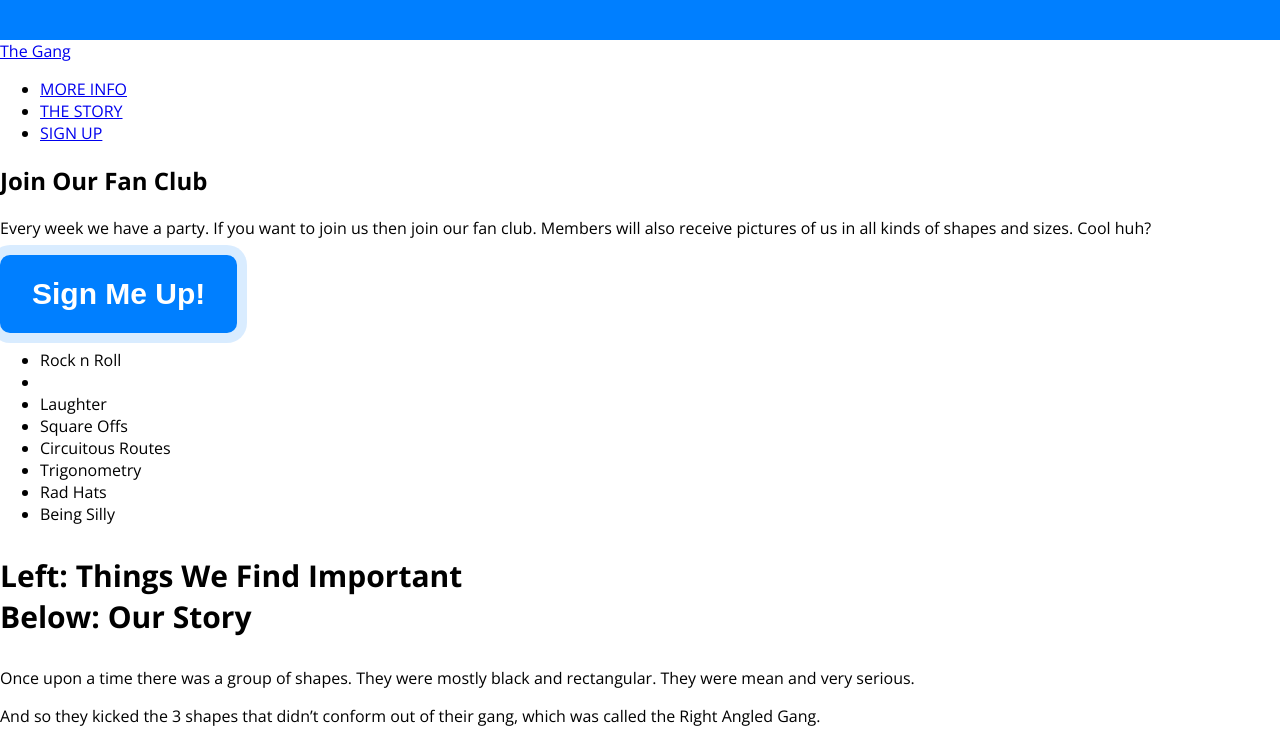
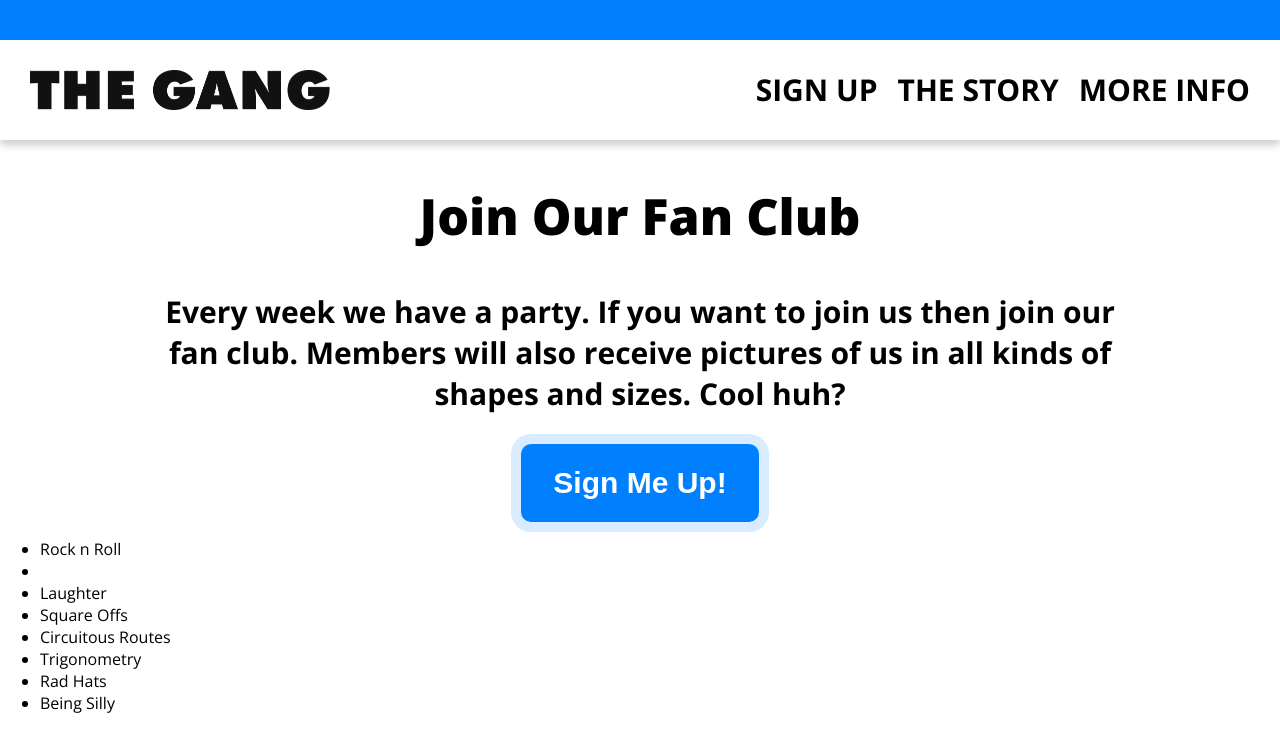
Before and after one commit to martynabehrendt/funny-www, a plain HTML site: page index.html in a window 1280 px wide. Shown: the part 760-1490 px from the top of the page. Drawn offline with nearby package versions, Linux system fonts and the light colour scheme.

Commit message:
nav and read more styling

```diff
--- a/css-reset.css
+++ /dev/null
@@ -1,43 +0,0 @@
-html, body, div, span, applet, object, iframe,
-h1, h2, h3, h4, h5, h6, p, blockquote, pre,
-a, abbr, acronym, address, big, cite, code,
-del, dfn, em, img, ins, kbd, q, s, samp,
-small, strike, strong, sub, sup, tt, var,
-b, u, i, center,
-dl, dt, dd, ol, ul, li,
-fieldset, form, label, legend,
-table, caption, tbody, tfoot, thead, tr, th, td,
-article, aside, canvas, details, embed,
-figure, figcaption, footer, header, hgroup,
-menu, nav, output, ruby, section, summary,
-time, mark, audio, video {
-	margin: 0;
-	padding: 0;
-	border: 0;
-	font-size: 100%;
-	font: inherit;
-	vertical-align: baseline;
-}
-/* HTML5 display-role reset for older browsers */
-article, aside, details, figcaption, figure,
-footer, header, hgroup, menu, nav, section {
-	display: block;
-}
-body {
-	line-height: 1;
-}
-ol, ul {
-	list-style: none;
-}
-blockquote, q {
-	quotes: none;
-}
-blockquote:before, blockquote:after,
-q:before, q:after {
-	content: '';
-	content: none;
-}
-table {
-	border-collapse: collapse;
-	border-spacing: 0;
-}
--- a/index.html
+++ b/index.html
@@ -28,24 +28,28 @@
         <div class="character2"></div>
         <div class="character3"></div>
     </div>
+
+    <div id="more-info"></div>
+
     <nav>
         <a href="#" class="logo">The Gang</a>
         <ul>
 
-            <li><a href="#">MORE INFO</a></li>
+            <li><a href="#more-info">MORE INFO</a></li>
             <li><a href="#story">THE STORY</a></li>
             <li><a href="#">SIGN UP</a></li>
 
         </ul>
 
     </nav>
-    <div class="more-info" id="more-info">
-        <h2>Join Our Fan Club</h2>
-        <p>Every week we have <span class="highlight">a party.</span> If you want to join us then join our fan club.
-            Members will also receive pictures of us in all kinds of shapes and sizes. Cool huh?</p>
-        <button class="cta">Sign Me Up!</button>
+    <div class="more-info">
+        <div class="wrapper">
+            <h2>Join Our Fan Club</h2>
+            <p>Every week we have <span class="highlight">a party.</span> If you want to join us then join our fan club.
+                Members will also receive pictures of us in all kinds of shapes and sizes. Cool huh?</p>
+            <button class="cta">Sign Me Up!</button>
 
-
+        </div>
     </div>
     <div class="sep">
 
@@ -61,12 +65,16 @@
             <li class="blue">Rad Hats</li>
             <li class="yellow">Being Silly</li>
         </ul>
-        <h3>Left: Things We Find Important<br/>Below: Our Story</h3>
-        <p>Once upon a time there was a group of shapes. They were mostly black and rectangular. They were mean and very serious.</p>
+        <h3>Left: Things We Find Important<br />Below: Our Story</h3>
+        <p>Once upon a time there was a group of shapes. They were mostly black and rectangular. They were mean and very
+            serious.</p>
 
-        <p>And so they kicked the 3 shapes that didn’t conform out of their gang, which was called the Right Angled Gang.</p>
+        <p>And so they kicked the 3 shapes that didn’t conform out of their gang, which was called the Right Angled
+            Gang.</p>
 
-        <p>And so these 3 shapes were very sad, but found great joy and comfort being around each other. They soon started having a lot of fun, started rocking and rolling, started being silly, and became the most well-known shape gang in the universe.</p>
+        <p>And so these 3 shapes were very sad, but found great joy and comfort being around each other. They soon
+            started having a lot of fun, started rocking and rolling, started being silly, and became the most
+            well-known shape gang in the universe.</p>
 
         <p>They even started making fun of squares and rectangles in what they like to call ‘Square Offs’!</p>
 
--- a/style.css
+++ b/style.css
@@ -1,6 +1,7 @@
 @import url('https://fonts.googleapis.com/css2?family=Open+Sans:wght@400;700;800&display=swap');
 
-body, html{
+body,
+html {
     font-family: 'Open Sans', sans-serif;
     padding: 0;
     margin: 0;
@@ -8,89 +9,144 @@ body, html{
 
 
 
-
-
-
-h1{
+h1 {
     font-weight: 800;
     font-size: 50px;
 
 }
 
-h3{
+h2 {
+    font-weight: 800;
+    font-size: 50px;
+
+}
+
+h3 {
     font-weight: bold;
     font-size: 30px;
 }
 
-h4{
+h4 {
     margin: 0;
     font-weight: bold;
     font-size: 20px;
 }
 
-.wrapper{
+nav{
+height: 100px;
+background-color: white;
+box-shadow: 0 5px 8px rgba(0, 0, 0, 0.20);
+position: sticky;
+top: 0;
+
+}
+
+nav .logo{
+display: block;
+width: 300px;
+height: 40px;
+position: absolute; top: 50%; left: 30px;
+margin-top: -20px;
+background: url(images/logo.png) no-repeat 0 0;
+background-size: 100%;
+overflow: hidden;
+text-indent: -999px;
+}
+
+nav ul{
+    padding: 0 20px 0 0;
+    margin: 0;
+}
+
+nav ul li{
+    padding: 0;
+    margin: 0;
+    display: block;
+    float:right
+}
+
+nav ul li a{
+display: block;
+height: 100%;
+box-sizing: border-box;
+font-size: 30px;
+font-weight: bold;
+color: black;
+text-decoration: none;
+padding: 35px 10px;
+line-height: 1;
+}
+
+
+.wrapper {
     width: 960px;
     margin: 0 auto;
 }
 
-.hero-banner{
+.hero-banner {
     background-color: #007FFF;
     min-height: 100vh;
-padding: 50px 20px;
+    padding: 80px 50px;
     box-sizing: border-box;
     position: relative;
     overflow: hidden;
 }
 
 .hero-banner h4,
-.hero-banner h4 a{
+.hero-banner h4 a {
     color: white;
     margin: 0;
 }
 
-.hero-banner h3{
+.hero-banner h3 {
     color: white;
     margin: 0;
     margin-bottom: 35px;
 }
 
-.hero-banner h1{
+.hero-banner h1 {
     color: white;
     margin-top: 14px;
     margin-bottom: 20px;
 }
 
 
-.character1{
+.character1 {
     background: url(images/character1.png) no-repeat 0 0;
     background-size: 100%;
     width: 363px;
     height: 344px;
-    position: absolute; top: 10%; right: 10%;
+    position: absolute;
+    top: 10%;
+    right: 10%;
     transform: rotate(15deg);
 
 }
 
-.character2{
+.character2 {
     background: url(images/character2.png) no-repeat 0 0;
     background-size: 100%;
     width: 309px;
     height: 371px;
-    position: absolute; top: 213px; right: 277px;
+    position: absolute;
+    top: 213px;
+    right: 277px;
 
 }
 
-.character3{
+.character3 {
     background: url(images/character3.png) no-repeat 0 0;
     background-size: 100%;
     width: 297px;
     height: 286px;
-    position: absolute; bottom: 5%; right: 109px;
+    position: absolute;
+    bottom: 5%;
+    right: 109px;
 
 }
 
 a.cta,
-button.cta{
+button.cta {
     font-size: 30px;
     font-weight: bold;
     color: white;
@@ -105,15 +161,26 @@ button.cta{
 }
 
 a.cta.alt,
-button.cta.alt{
+button.cta.alt {
     font-size: 30px;
     font-weight: bold;
     color: black;
     background: #FFD400;
     display: inline-block;
-    box-shadow: 0 0 0 10px  rgba(0, 0, 0, 0.15);
+    box-shadow: 0 0 0 10px rgba(0, 0, 0, 0.15);
     padding: 20px 30px;
     border-radius: 10px;
     text-decoration: none;
 
 }
+
+.more-info{
+text-align: center;
+
+}
+
+p{
+font-weight: bold;
+font-size: 30px;
+margin: 30px 0;
+}
```
Also changed, not shown: images/logo.png (added). Lines whose indentation alone changed are shown as unchanged.
